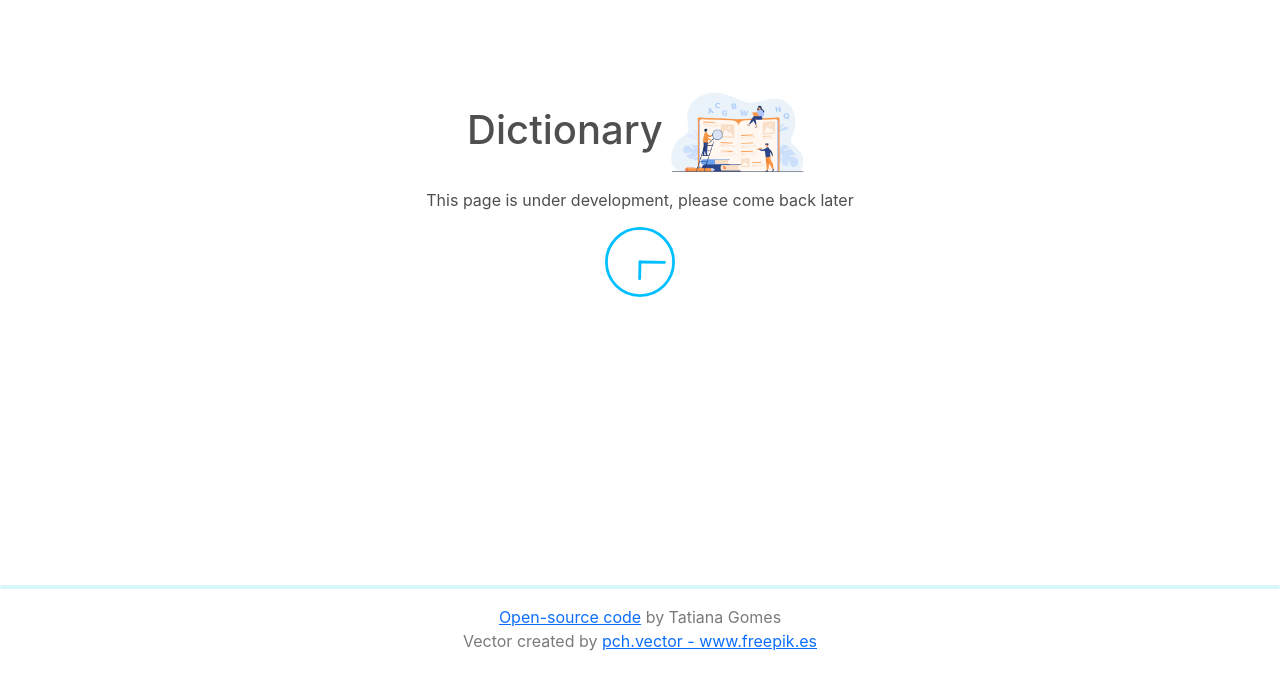
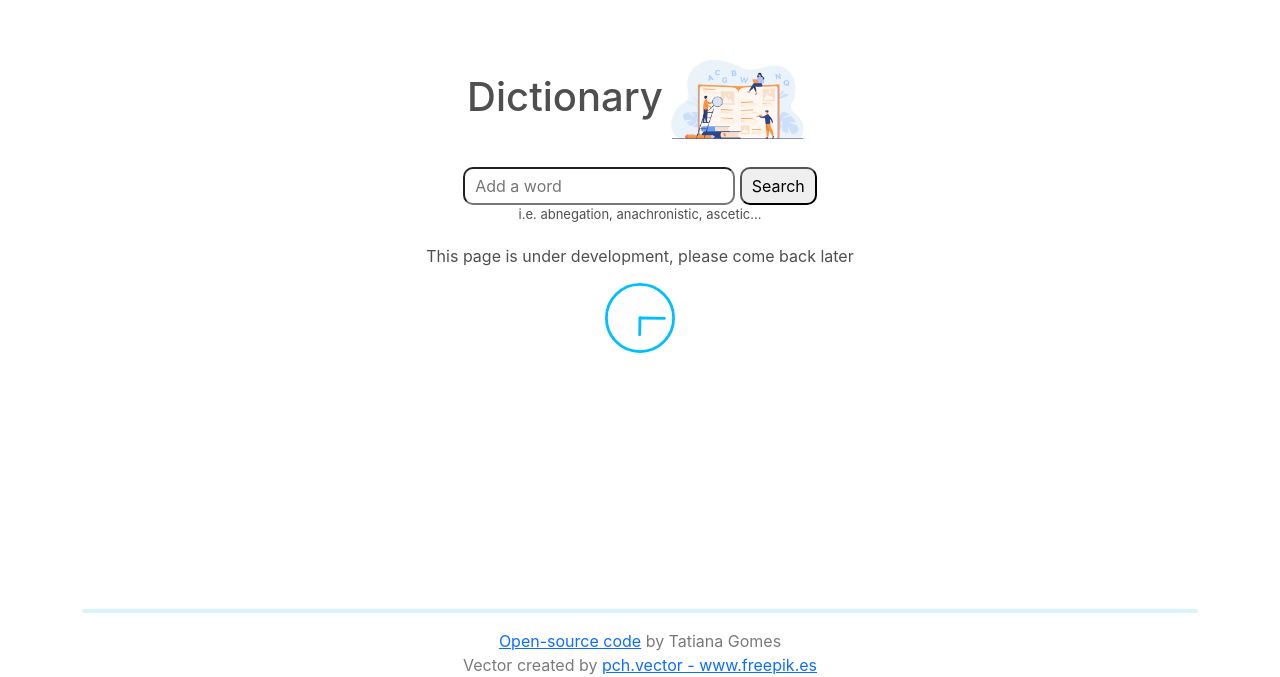
Before and after one commit to gltats/Dictionary-App, a React (Create React App) app: page / in a window 1280 px wide. Shown: the part 170-847 px from the top of the page. Before the commit the page ends 823 px from the top, so only its background shows below. Built offline with nearby package versions, Linux system fonts and the light colour scheme.

Commit message:
Search Engine added

```diff
--- a/src/App.js
+++ b/src/App.js
@@ -1,15 +1,18 @@
 
 import dictionary from './dictionary.jpg';
-import './App.css';import Loader from "react-loader-spinner";
+import './App.css';
+import Loader from "react-loader-spinner";
+import SearchEngine from './SearchEngine';
 
 function App() {
   return (
     <div className="App">
+      <div className="container">
       <header className="App-header">
        <h1>Dictionary
         <img src={dictionary} className="dictionaryImg" alt="dictionary"/>
         </h1>
-
+        <SearchEngine />
         <p>
           This page is under development, please come back later
           <Loader
@@ -34,7 +37,7 @@ function App() {
         Vector created by{" "}
         <a href='https://www.freepik.es/vectores/escuela'> pch.vector - www.freepik.es</a>
       </footer>
-
+      </div>
     </div>
   );
 }
--- /dev/null
+++ b/src/SearchEngine.css
@@ -0,0 +1,12 @@
+div.SearchEngine{
+    margin: 20px;
+}
+
+p.exampleWords{
+    font-size: small;
+}
+
+.SearchEngineForm{
+    border-radius: 10px;
+    padding: 5px 10px;
+}
--- /dev/null
+++ b/src/SearchEngine.js
@@ -0,0 +1,27 @@
+import React, { useState } from "react";
+import './SearchEngine.css';
+
+export default function SearchEngine(){
+    let [keyword, setKeyword] = useState("");
+
+    function search(event){
+        event.preventDefault();
+        alert(`Searching for ${keyword}`);
+    }
+
+    function handleKeywordChange(event){
+        setKeyword(event.target.value);
+    }
+
+    return (
+        <div className="SearchEngine">
+            <form onSubmit={search}>
+                <input type="search" onChange=
+                {handleKeywordChange}  placeholder="Add a word" className="SearchEngineForm" />
+                {"  "}
+                 <button className="SearchEngineForm"  type="button" onClick={search}>Search</button>
+            </form>
+            <p className="exampleWords">i.e. abnegation, anachronistic, ascetic...</p>
+        </div>
+        );
+}
```
